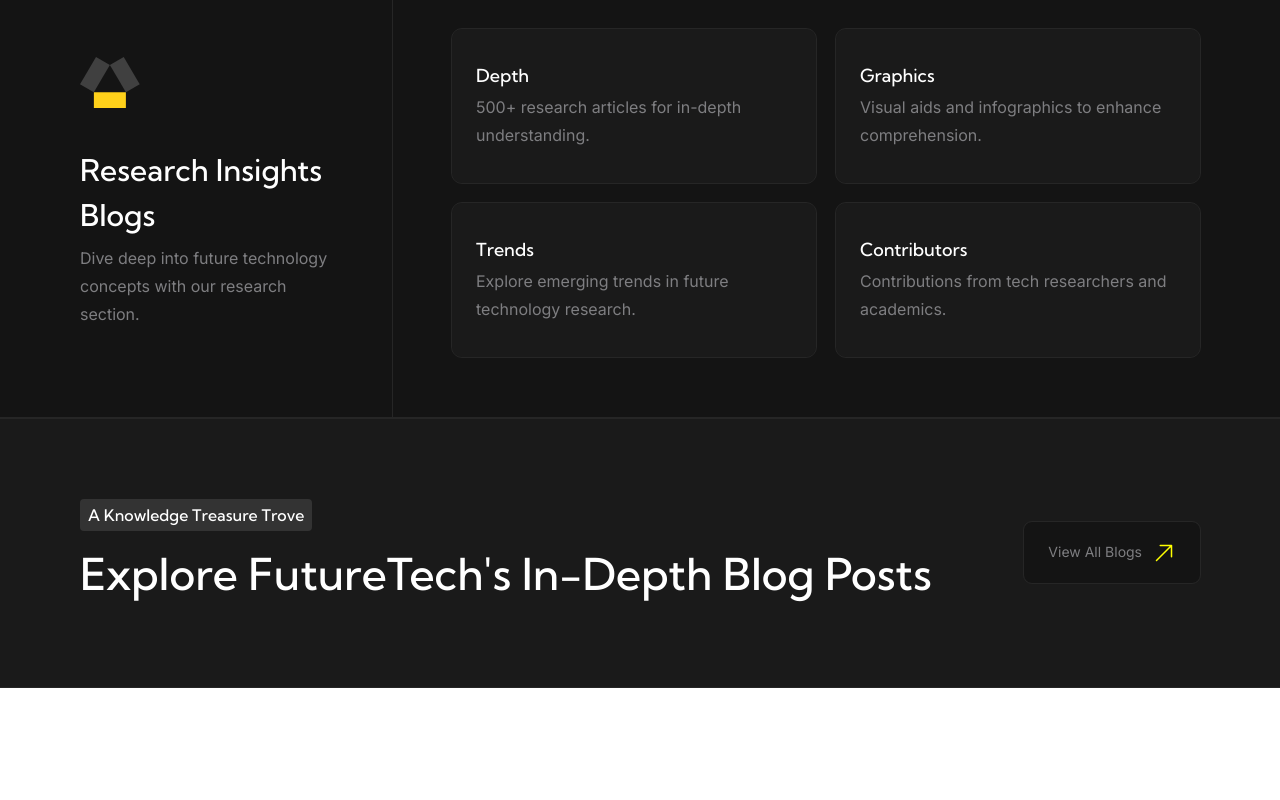
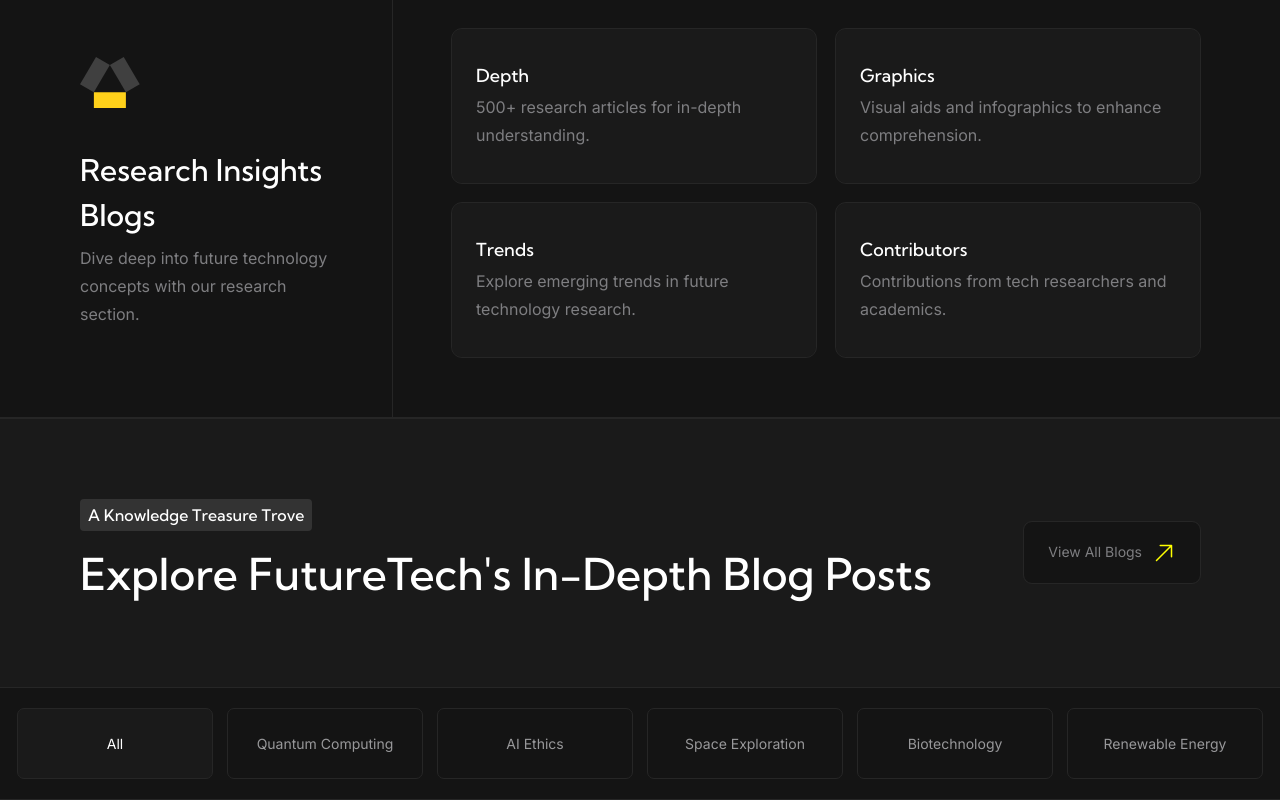
Before and after one commit to devnmarki/future-tech, a React (Vite) app: page / in a window 1280 px wide. Shown: the part 1700-2500 px from the top of the page. Before the commit the page ends 2388 px from the top, so only its background shows below. Built offline with nearby package versions, Linux system fonts and the light colour scheme.

Commit message:
add blog posts section and create functional FilterButton component

```diff
--- /dev/null
+++ b/src/components/common/home/BlogPostsSection.tsx
@@ -0,0 +1,34 @@
+import { useState } from "react";
+import { FilterButton } from "../../ui/button";
+
+const filterCategories: string[] = [
+  "All",
+  "Quantum Computing",
+  "AI Ethics",
+  "Space Exploration",
+  "Biotechnology",
+  "Renewable Energy",
+];
+
+const BlogPostsSection = () => {
+  const [currentFilter, setCurrentFilter] = useState(0);
+
+  return (
+    <section>
+      <div className="flex xl:justify-center gap-x-3.5 bg-black-100 border-b px-4 lg:px-20 py-5 border-black-300 overflow-x-auto no-scrollbar">
+        {filterCategories.map((category, index) => (
+          <FilterButton
+            key={category}
+            onClick={() => setCurrentFilter(index)}
+            currentFilter={currentFilter}
+            index={index}
+          >
+            {category}
+          </FilterButton>
+        ))}
+      </div>
+    </section>
+  );
+};
+
+export default BlogPostsSection;
--- /dev/null
+++ b/src/components/common/home/index.ts
@@ -0,0 +1,3 @@
+export { default as HeroSection } from "./HeroSection";
+export { default as FeaturesSection } from "./FeaturesSection";
+export { default as BlogPostsSection } from "./BlogPostsSection";
--- a/src/components/ui/Button.tsx
+++ b/src/components/ui/button/Button.tsx
@@ -1,5 +1,5 @@
 import ArrowIcon from "/icons/arrow-up-right.svg";
-import { Text } from "..";
+import { Text } from "../..";
 
 interface Button {
   children?: string;
@@ -9,7 +9,7 @@ interface Button {
 const Button = ({ children, className = "" }: Button) => {
   return (
     <button
-      className={`group flex justify-center items-center gap-x-2.5 bg-black-100 outline-1 outline-black-300 px-6 py-3.5 rounded-lg cursor-pointer lg:px-6 lg:py-4.5 hover:bg-black-300 active:opacity-75 transition-all ${className}`}
+      className={`group whitespace-nowrap flex justify-center items-center gap-x-2.5 bg-black-100 outline-1 outline-black-300 px-6 py-3.5 rounded-lg cursor-pointer lg:px-6 lg:py-4.5 hover:bg-black-300 active:opacity-75 transition-all ${className}`}
     >
       <Text className="group-hover:text-white">{children}</Text>
       <img src={ArrowIcon} className="yellow-icon" />
--- /dev/null
+++ b/src/components/ui/button/FilterButton.tsx
@@ -0,0 +1,28 @@
+import type { ReactNode } from "react";
+
+interface FilterButtonProps {
+  children?: ReactNode;
+  className?: string;
+  onClick?: () => void;
+  currentFilter?: number;
+  index?: number;
+}
+
+const FilterButton = ({
+  children,
+  className = "",
+  onClick,
+  currentFilter,
+  index,
+}: FilterButtonProps) => {
+  return (
+    <button
+      className={`shrink-0 whitespace-nowrap min-w-37.75 xl:min-w-49 px-4 xl:px-5 2xl:px-7.5 py-4.5 xl:py-6 2xl:py-6 cursor-pointer font-inter text-[0.875rem] 2xl:text-[1.125rem] border border-black-300 rounded-[7px] outline-none ${currentFilter === index ? "bg-black-200 text-white" : "bg-black-100  text-gray-200"} ${className}`}
+      onClick={onClick}
+    >
+      {children}
+    </button>
+  );
+};
+
+export default FilterButton;
--- /dev/null
+++ b/src/components/ui/button/index.ts
@@ -0,0 +1,3 @@
+export { default as Button } from "./Button";
+export { default as FilledButton } from "./FilledButton";
+export { default as FilterButton } from "./FilterButton";
--- a/src/pages/home.tsx
+++ b/src/pages/home.tsx
@@ -4,6 +4,7 @@ import {
   NewsletterBar,
   SectionHeader,
   FeaturesSection,
+  BlogPostsSection,
   Button,
 } from "../components";
 
@@ -29,6 +30,7 @@ const Home = () => {
           View All Blogs
         </Button>
       </SectionHeader>
+      <BlogPostsSection />
     </>
   );
 };
--- a/src/style.css
+++ b/src/style.css
@@ -26,3 +26,13 @@
     filter: brightness(0) saturate(100%) invert(85%) sepia(96%) saturate(1218%)
         hue-rotate(359deg) brightness(105%) contrast(102%);
 }
+
+@layer utilities {
+    .no-scrollbar::-webkit-scrollbar {
+        display: none;
+    }
+    .no-scrollbar {
+        -ms-overflow-style: none; /* IE and Edge */
+        scrollbar-width: none; /* Firefox */
+    }
+}
```
Also changed, not shown: src/components/index.ts (+5 -4 lines), src/components/ui/button/FilledButton.tsx (renamed from src/components/ui/FilledButton.tsx).
